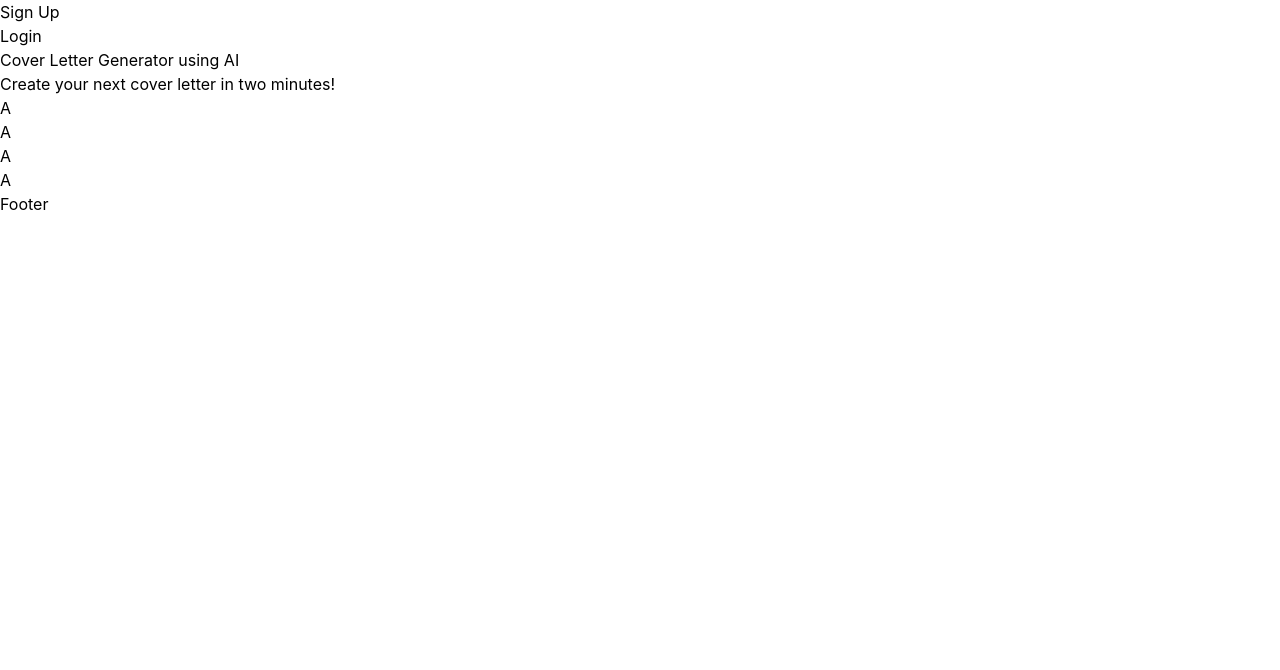
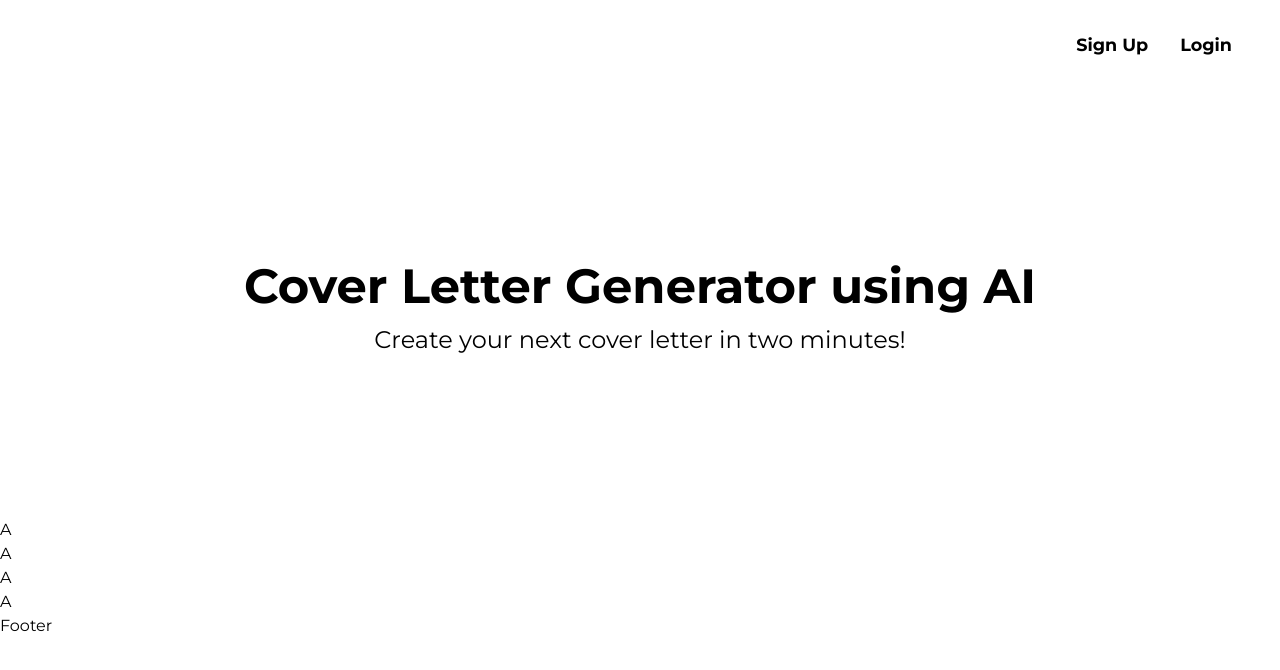
Before and after one commit to Bh00fie/coverLetterGenerator, a React (Create React App) app: page / in a window 1280 px wide. Shown: the top 670 px of the page. Built offline with nearby package versions, Linux system fonts and the light colour scheme.

Commit message:
added styling to initialSection.js

```diff
--- a/src/components/initialSection.css
+++ b/src/components/initialSection.css
@@ -0,0 +1,38 @@
+/* Overall Styling of the element  */
+#initialSection {
+    display: flex;
+    flex-direction: column;
+}
+
+/* Log in and register account section */
+#userAccount {
+    display: flex;
+    justify-content: flex-end;
+    margin: 1rem 2rem ;
+}
+
+#userAccount h3 {
+    font-weight: 700;
+    margin: 1rem;
+    font-size: 1.1rem;
+}
+
+
+/* Webpage Title Section */
+#webpageTitleSection {
+    display: flex;
+    flex-direction: column;
+    align-items: center;
+    margin: 20vh 10vh;
+}
+
+#webpageTitleSection h2 {
+    font-weight: 700;
+    font-size: 3rem;
+    /* letter-spacing: 0.1rem; */
+}
+
+#webpageTitleSection h3 {
+    font-size: 1.5rem;
+    /* letter-spacing: 0.1rem; */
+}
--- a/src/components/initialSection.js
+++ b/src/components/initialSection.js
@@ -9,8 +9,8 @@ function InitialSection() {
                 <h3> Login </h3>
             </div>
             <div id="webpageTitleSection">
-                <h2 id="webpageTitle"> Cover Letter Generator using AI </h2>
-                <h3 id="webpageDescription"> Create your next cover letter in two minutes!</h3>
+                <h2> Cover Letter Generator using AI </h2>
+                <h3> Create your next cover letter in two minutes!</h3>
             </div>
         </div>
     );
--- a/src/index.css
+++ b/src/index.css
@@ -1,10 +1,9 @@
 body {
   margin: 0;
-  font-family: -apple-system, BlinkMacSystemFont, 'Segoe UI', 'Roboto', 'Oxygen',
-    'Ubuntu', 'Cantarell', 'Fira Sans', 'Droid Sans', 'Helvetica Neue',
-    sans-serif;
+  font-family: 'Montserrat', sans-serif;
   -webkit-font-smoothing: antialiased;
   -moz-osx-font-smoothing: grayscale;
+
 }
 
 code {
```
